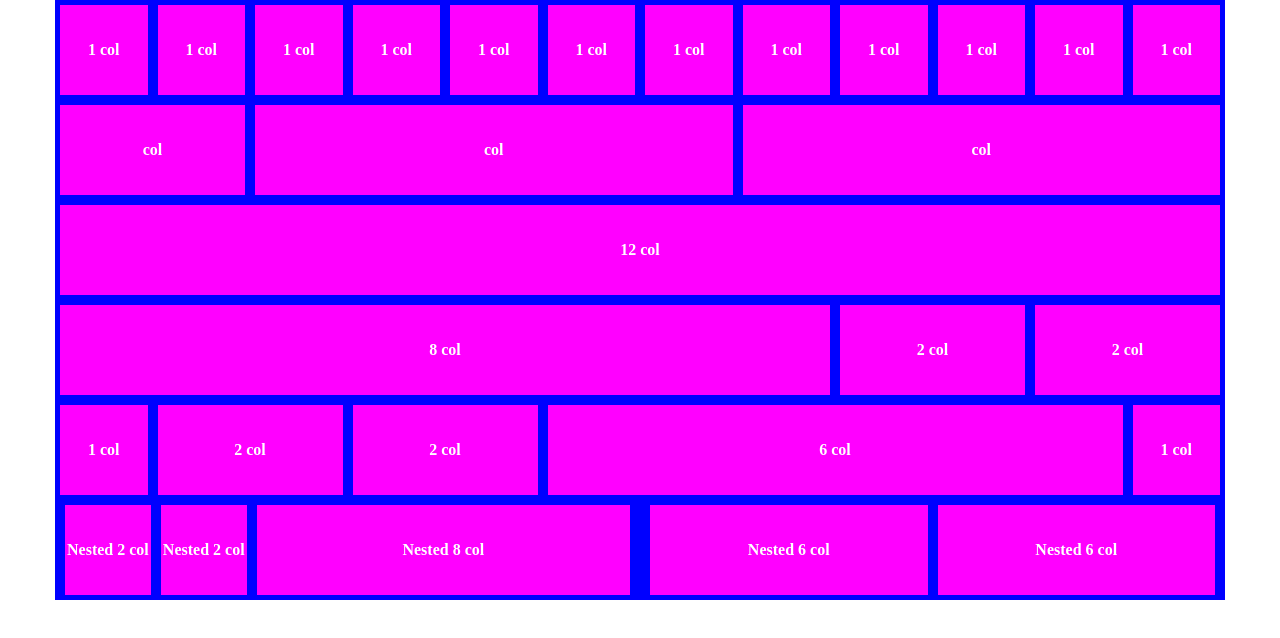
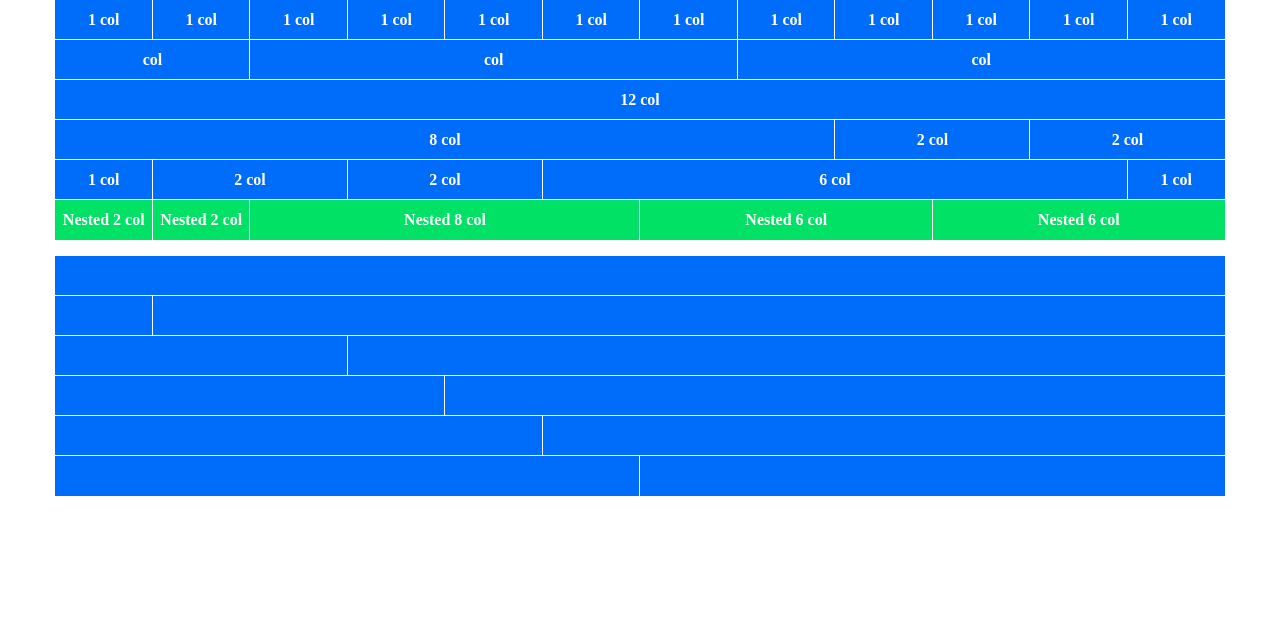
Before and after one commit to AmedeoPioSpina/html-css-12bool, a plain HTML site: page index.html in a window 1280 px wide. Drawn offline with Linux system fonts and the light colour scheme.

Commit message:
secondo container finito e fixato il primo

```diff
--- a/css/style.css
+++ b/css/style.css
@@ -6,15 +6,27 @@ h1{
 }
 
 [class^="col"]{
-    height: 100px;
-    background-color: magenta;
+    height: 40px;
+    background-color: #006CFA;
     color: white;
-    border: 5px solid blue;
+    outline: 1px solid white;
     display: flex;
     justify-content: center;
     align-items: center;
 }
 
+main .container:first-child .row:last-child .col-6 .row div {
+    background-color: #00E165;
+}
+
+.green {
+
+}
+
 .margin-bottom-5{
     margin-bottom: 5rem;
 }
+
+.container {
+    margin-bottom: 1rem;
+}
--- a/index.html
+++ b/index.html
@@ -183,7 +183,31 @@
                 </div>
             </div>
         </div>
-        <div class="container"></div>
+        <div class="container">
+            <div class="row">
+                <div class="col-12"></div>
+            </div>
+            <div class="row">
+                <div class="col-1"></div>
+                <div class="col-11"></div>
+            </div>
+            <div class="row">
+                <div class="col-3"></div>
+                <div class="col-9"></div>
+            </div>
+            <div class="row">
+                <div class="col-4"></div>
+                <div class="col-8"></div>
+            </div>
+            <div class="row">
+                <div class="col-5"></div>
+                <div class="col-7"></div>
+            </div>
+            <div class="row">
+                <div class="col-6"></div>
+                <div class="col-6"></div>
+            </div>
+        </div>
         <div class="container"></div>
     </main>
 </body>
```
